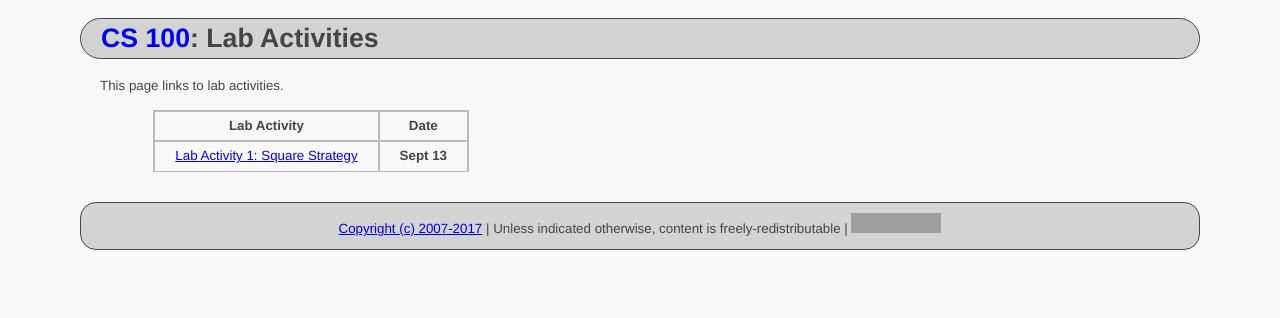
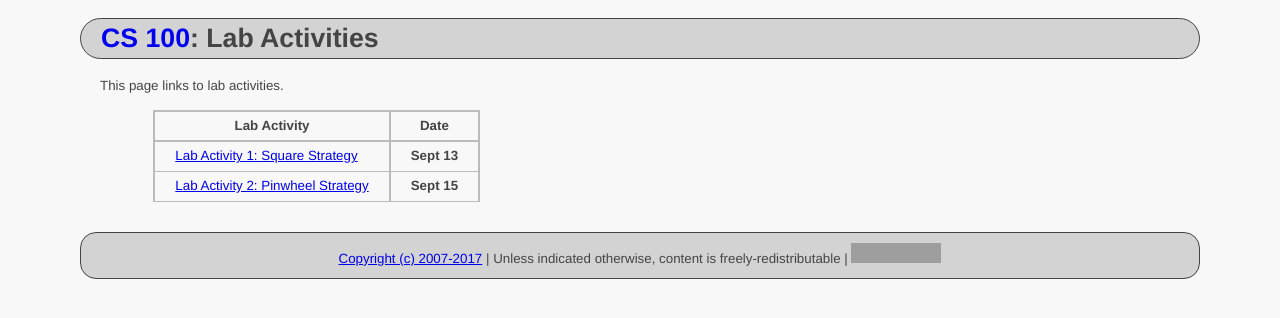
Before and after one commit to ycpcs/cs100-fall2017, a Jekyll site: the page built from labs/index.md, in a window 1280 px wide. Shown: the top 318 px of the page. Built offline with Jekyll 4.4.1, drawn with Linux system fonts in a browser that asks for light colours; grey boxes are pictures that could not be loaded.

Commit message:
add lab2
add lab2

```diff
--- a/labs/index.md
+++ b/labs/index.md
@@ -9,6 +9,7 @@ This page links to lab activities.
 > Lab Activity                                                                           |     Date    |
 > -------------------------------------------------------------------------------------- | ----------- |
 > [Lab Activity 1: Square Strategy](CPADS_Lab1.pdf)                                      | **Sept 13** |
+> [Lab Activity 2: Pinwheel Strategy](CPADS_Lab2.pdf)                                    | **Sept 15** |
 
 
 <!--
```
Also changed, not shown: 1 other file.
